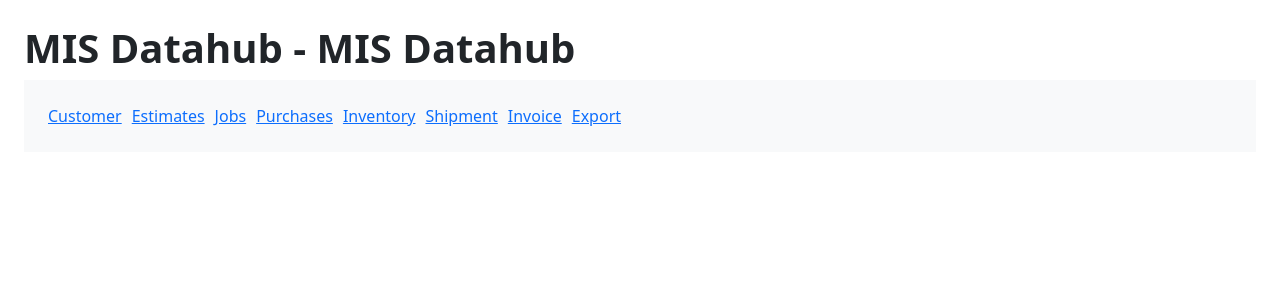
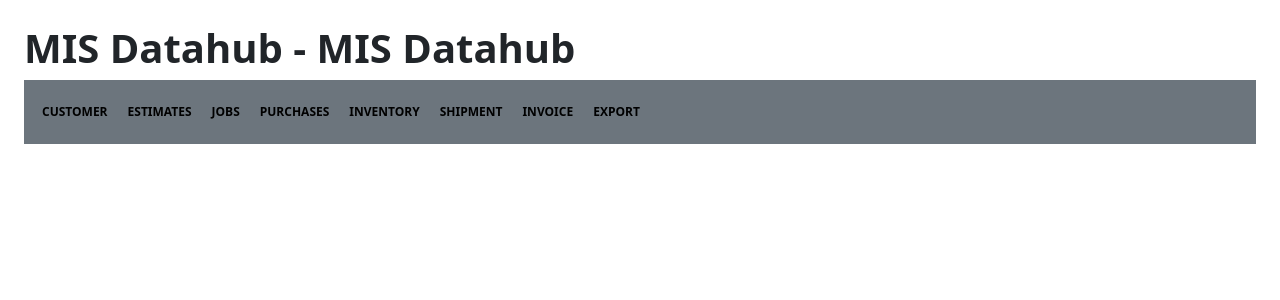
Before and after one commit to rsaxor/mis-hub, a React (Create React App) app: page / in a window 1280 px wide. Shown: the top 300 px of the page. Built offline with nearby package versions, Linux system fonts and the light colour scheme; no server answers.

Commit message:
update: nav UI

```diff
--- a/src/App.js
+++ b/src/App.js
@@ -1,5 +1,5 @@
 import React from "react";
-import { BrowserRouter as Router, Routes, Route } from 'react-router-dom';
+import { BrowserRouter as Router, Routes, Route, NavLink } from 'react-router-dom';
 import CurrentPage from "./components/ui/CurrentPage";
 import CustomerTable from "./components/CustomerTable";
 import EstimatesTable from "./components/EstimatesTable";
@@ -13,22 +13,21 @@ import CustomerHistory from "./components/CustomerHistory";
 import CustomerView from "./components/CustomerView";
 import SingleView from "./components/SingleView";
 import Exporter from "./components/Exporter";
-import { Link } from 'react-router-dom';
 
 function App() {
   return (
     <Router>
       <div className="App">
         <h1 className="fw-bold">MIS Datahub <CurrentPage /></h1>
-        <nav className="main-nav bg-light p-4">
-          <Link to="/mis-customer">Customer</Link>
-          <Link to="/mis-estimates">Estimates</Link>
-          <Link to="/mis-jobs">Jobs</Link>
-          <Link to="/mis-purchases">Purchases</Link>
-          <Link to="/mis-inventory">Inventory</Link>
-          <Link to="/mis-shipment">Shipment</Link>
-          <Link to="/mis-invoice">Invoice</Link>
-          <Link to="/mis-exporter">Export</Link>
+        <nav className="main-nav bg-secondary px-2 py-3">
+          <NavLink to="/mis-customer" className={({ isActive }) => isActive ? "active" : ""}>Customer</NavLink>
+          <NavLink to="/mis-estimates" className={({ isActive }) => isActive ? "active" : ""}>Estimates</NavLink>
+          <NavLink to="/mis-jobs" className={({ isActive }) => isActive ? "active" : ""}>Jobs</NavLink>
+          <NavLink to="/mis-purchases" className={({ isActive }) => isActive ? "active" : ""}>Purchases</NavLink>
+          <NavLink to="/mis-inventory" className={({ isActive }) => isActive ? "active" : ""}>Inventory</NavLink>
+          <NavLink to="/mis-shipment" className={({ isActive }) => isActive ? "active" : ""}>Shipment</NavLink>
+          <NavLink to="/mis-invoice" className={({ isActive }) => isActive ? "active" : ""}>Invoice</NavLink>
+          <NavLink to="/mis-exporter" className={({ isActive }) => isActive ? "active" : ""}>Export</NavLink>
         </nav>
         <Routes>
           <Route path="/mis-customer" element={<CustomerTable />} />
--- a/src/index.css
+++ b/src/index.css
@@ -23,5 +23,20 @@ table thead tr th {
 }
 .main-nav * {
   display: inline-block;
-  margin-right: 10px;
+  margin: 0;
+  color: #000;
+  font-weight: 600;
+  text-transform: uppercase;
+  text-decoration: none;
+  font-size: 12px;
+  line-height: 1;
+  padding: 10px;
 }
+.main-nav *:hover:not(.active) {
+  text-decoration: underline;
+}
+.main-nav .active {
+  font-weight: bold;
+  color: #fff;
+  background: #2f3e56;
+}
```
